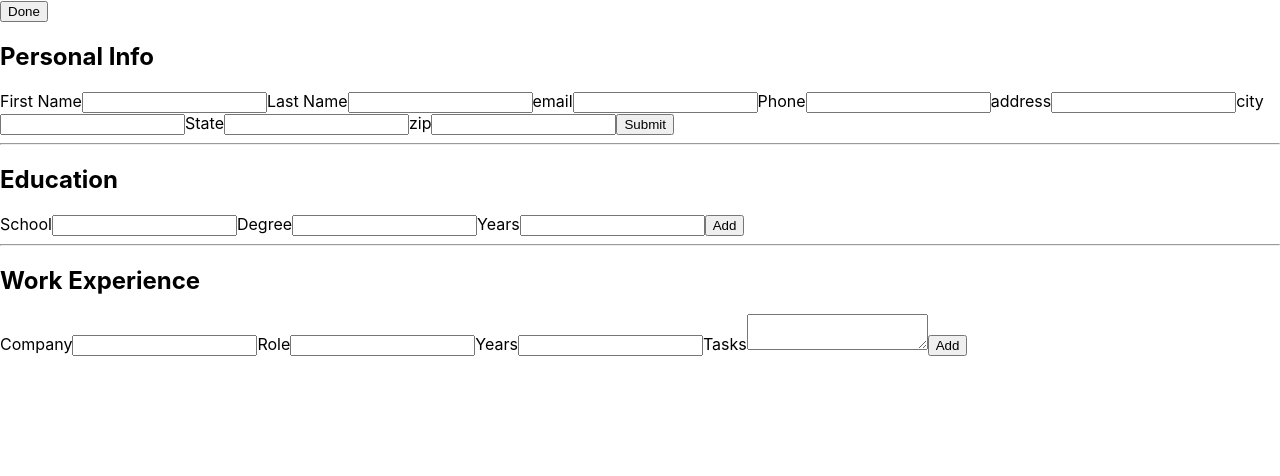
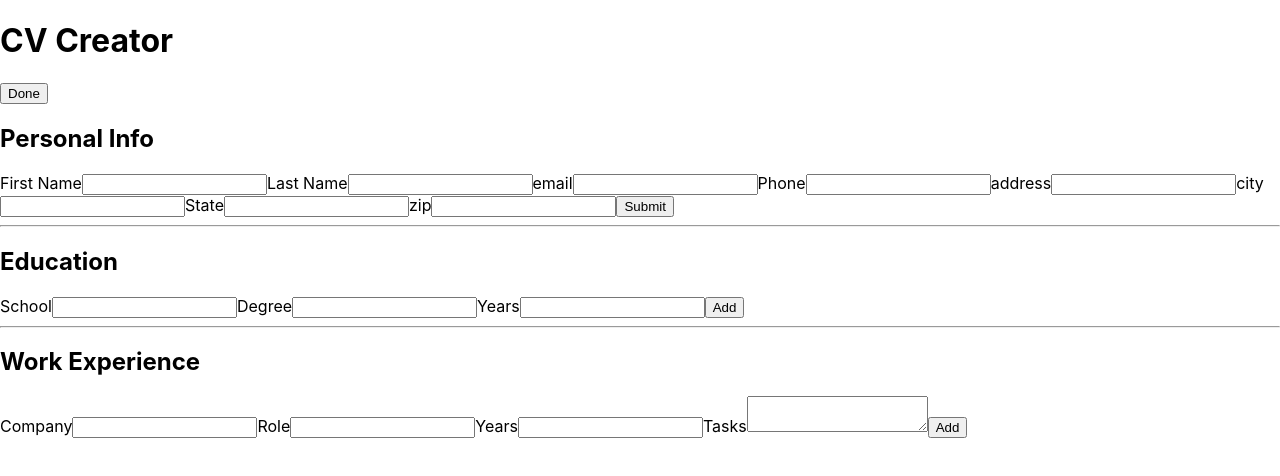
Before and after one commit to Kingbot13/cv, a React (Create React App) app: page / in a window 1280 px wide. Shown: the top 476 px of the page. Built offline with nearby package versions, Linux system fonts and the light colour scheme.

Commit message:
add heading section

```diff
--- a/src/App.js
+++ b/src/App.js
@@ -134,6 +134,9 @@ class App extends Component {
     const {contact, contacts, educations, education, work, career} = this.state;
     return(
       <main>
+        <div className='title-section'>
+          <h1>CV Creator</h1>
+        </div>
         <button type='button' onClick={this.toggleForms}>Done</button>
         <h2>Personal Info</h2>
         <Contact items={contacts} />
@@ -143,7 +146,7 @@ class App extends Component {
               <label htmlFor='lastName'>Last Name</label>
               <input id='lastName' type='text' name='lastName' onChange={this.contactChange} value={contact.lastName}></input>
               <label htmlFor='email'>email</label>
-              <input id='email' type='text' name='email' onChange={this.contactChange} value={contact.email}></input>
+              <input id='email' type='email' name='email' onChange={this.contactChange} value={contact.email}></input>
               <label htmlFor='phone'>Phone</label>
               <input id='phone' type='text' name='phone' onChange={this.contactChange} value={contact.phone}></input>
               <label htmlFor='address'>address</label>
@@ -159,7 +162,6 @@ class App extends Component {
             <hr></hr>
           <h2>Education</h2>
           <Education items={educations}/>
-
             <form onSubmit={this.edSubmit}>
               <label htmlFor='school'>School</label>
               <input id='school' name='school' value={education.school} onChange={this.edChange}></input>
@@ -172,7 +174,6 @@ class App extends Component {
             <hr></hr>
           <h2>Work Experience</h2>
           <Work items={career}/>
-
           <form onSubmit={this.workSubmit}>
             <label htmlFor='company'>Company</label>
             <input id='company' name='company' value={work.company} onChange={this.workChange}></input>
```
